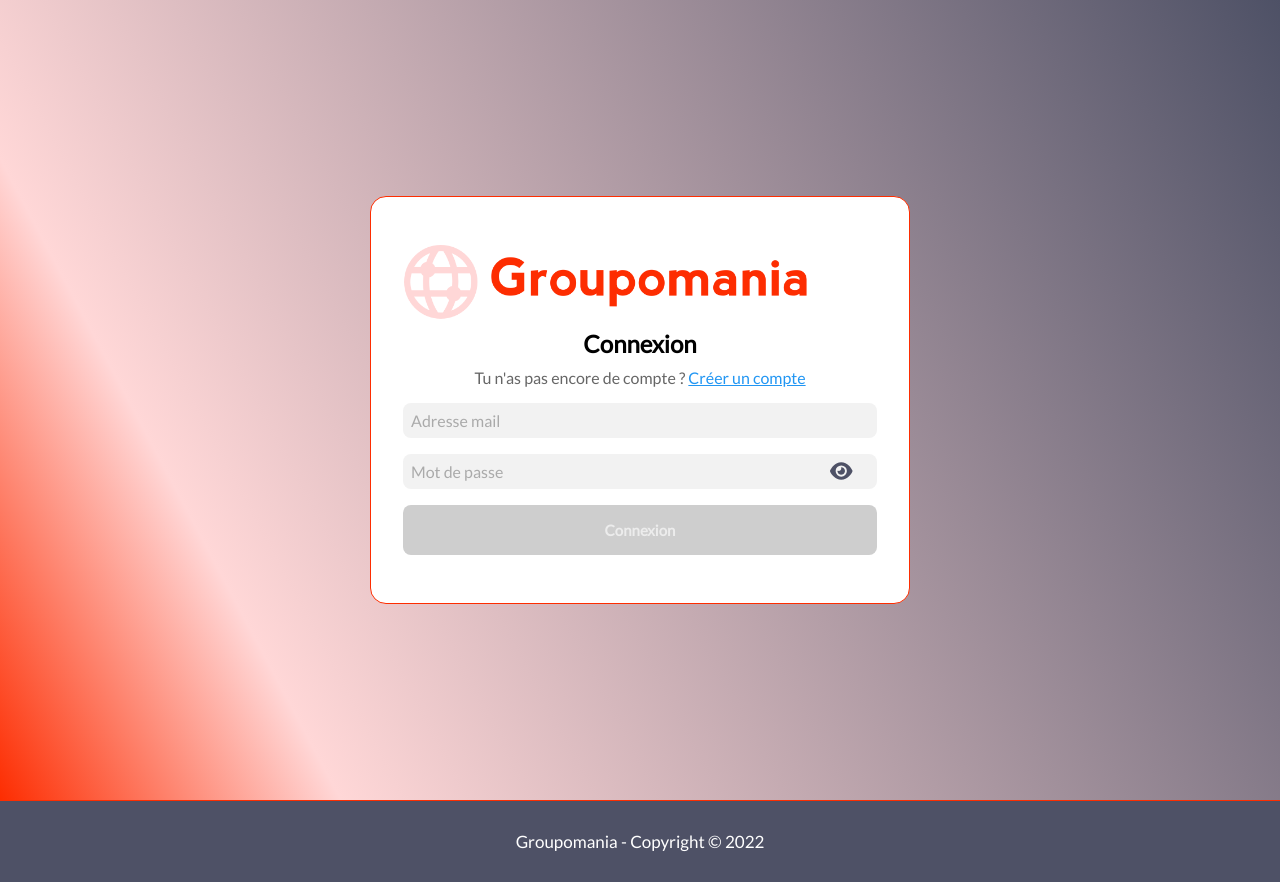
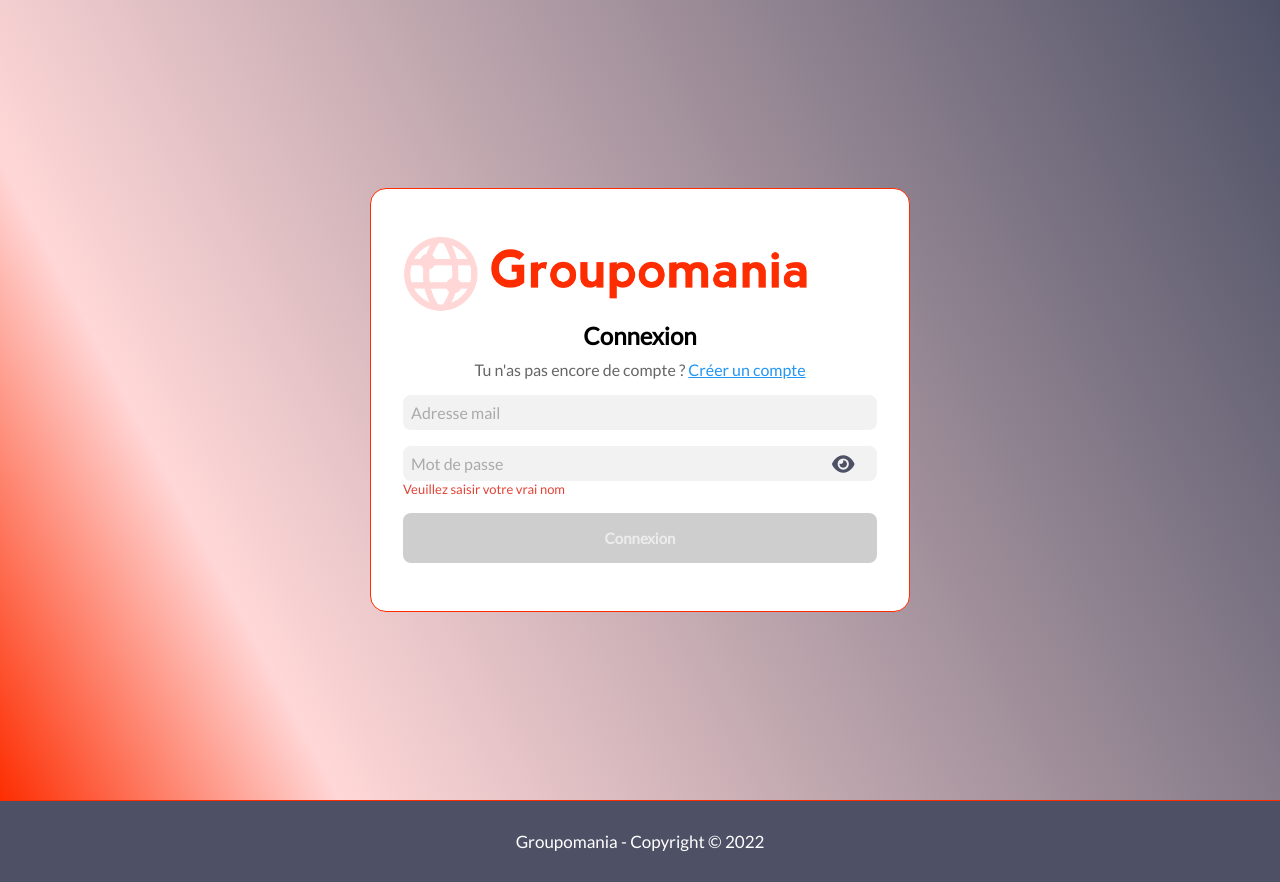
Before and after one commit to Mathieu-Franchi/Mathieu-Franchi_7_09062022, a Vue app in the folder front/: page /authentification in a window 1280 px wide. Built offline with nearby package versions, Linux system fonts and the light colour scheme.

Commit message:
loginregister prototype error field + better import fontawesome

```diff
--- a/front/public/index.html
+++ b/front/public/index.html
@@ -1,5 +1,5 @@
 <!DOCTYPE html>
-<html lang="">
+<html lang="fr">
   <head>
     <meta charset="utf-8">
     <meta http-equiv="X-UA-Compatible" content="IE=edge">
--- a/front/src/components/LoginRegister.vue
+++ b/front/src/components/LoginRegister.vue
@@ -1,36 +1,78 @@
 <template>
+    <!-- BODY BACKGROUND -->
     <div id="body">
+        <!-- CARD -->
         <div class="card">
-            <h1 class="logo__h1"><img class="logo__img" alt="Groupomania logo"
-                    src="../assets/logos/icon-left-font-modif.png"></h1>
+            <!-- LOGO -->
+            <h1 class="logo__h1">
+                <img class="logo__img" alt="Groupomania logo"
+                src="../assets/logos/icon-left-font-modif.png">
+            </h1>
+            <!-- CARD TITLE -->
             <h2 class="card__title" v-if="mode == 'login'">Connexion</h2>
             <h2 class="card__title" v-else>Inscription</h2>
-            <p class="card__subtitle" v-if="mode == 'login'">Tu n'as pas encore de compte ? <span class="card__action"
-                    @click="switchToCreateAccount(); ">Créer un compte</span></p>
-            <p class="card__subtitle" v-else>Tu as déjà un compte ? <span class="card__action"
-                    @click="switchToLogin()">Se
-                    connecter</span></p>
+            <!-- SWITCH MODE -->
+            <p class="card__subtitle" v-if="mode == 'login'">Tu n'as pas encore de compte ?
+                <span class="card__action" @click="switchToCreateAccount();">
+                    Créer un compte
+                </span>
+            </p>
+            <p class="card__subtitle" v-else>Tu as déjà un compte ?
+                <span class="card__action" @click="switchToLogin()">
+                    Se connecter
+                </span>
+            </p>
+            <!-- FORM -->
             <form  v-on:submit.prevent="whatForm()">
+                <!-- EMAIL -->
+                <div class="form-row">
+                    <div class="input__error">
 
+                        <input v-model="email" @focusout="mailTest()"
+                        required
+                        :style="{outline: 'solid 2px' + mailOutline}"
+                        class="form-row__input"
+                        type="text"
+                        aria-label="Email" placeholder="Adresse mail" />
+                        <p class="errorMsg">{{mailError}}</p>
+                    </div>
+                </div>
+                <!-- NAME LASTNAME -->
+                <div class="form-row" v-if="mode == 'create'">
+                    <div class="input__error">
+
+                        <input v-model="name" @focusout="nameTest()"
+                        required minlength="1" maxlength="16"
+                        class="form-row__input" type="text"
+                        aria-label="Name" placeholder="Prénom" />
+                        <p class="errorMsg">Veuillez saisir votre vrai nom</p>
+                    </div>
+                    <div class="input__error">
+                        <input v-model="lastname" @focusout="lastnameTest()"
+                        required minlength="2" maxlength="16"
+                        class="form-row__input"
+                        type="text"
+                        aria-label="Lastname" placeholder="Nom" />
+                        <p class="errorMsg">Veuillez saisir votre vrai nom</p>
+                    </div>
+                </div>
+                <!-- PASSWORD -->
                 <div class="form-row">
-                    <input v-model="email" @focusout="mailTest()" @keyup="this.$store.commit('clearStatus')" required class="form-row__input" type="text" placeholder="Adresse mail" />
+                    <div class="input__error">
+                        <div class="relative" style="position: relative; width: 100%;">
+                            <input v-model="password" @focusout="passwordTest()" required maxlength="32"
+                                style="padding-right: 66px; width: 100%;" class="form-row__input password__type" type="password"
+                                aria-label="Password" placeholder="Mot de passe" />
+                            <!-- BUTTON UNMASK PASSWORD -->
+                            <button @click="toggleMaskPassword" class="eye__button" type="button">
+                                <FontAwesome v-if="toggleMask" class="fa__eye__mask" aria-hidden="true" icon="fa-solid fa-eye-slash" />
+                                <FontAwesome v-else class="fa__eye" aria-hidden="true" icon="fa-solid fa-eye" />
+                            </button>
+                        </div>
+                        <div class="errorMsg">Veuillez saisir votre vrai nom</div>
+                    </div>
                 </div>
-                <div class="form-row" v-if="mode == 'create'">
-                    <input v-model="name" @focusout="nameTest()" @keyup="this.$store.commit('clearStatus')" required minlength="1" maxlength="26" class="form-row__input" type="text" placeholder="Prénom" />
-                    <input v-model="lastname" @focusout="lastnameTest()" @keyup="this.$store.commit('clearStatus')" required minlength="2" maxlength="16" class="form-row__input" type="text" placeholder="Nom" />
-                </div>
-                <div class="form-row">
-                    <input v-model="password" @focusout="passwordTest()" @keyup="this.$store.commit('clearStatus')" required class="form-row__input password__type" type="password"
-                        aria-label="Password" placeholder="Mot de passe" />
-                    <button @click="toggleMaskPassword" class="eye__button" type="button">
-                        <FontAwesome v-if="toggleMask" class="fa__eye__mask" aria-hidden="true"
-                            icon="fa-solid fa-eye-slash" />
-                        <FontAwesome v-else class="fa__eye" aria-hidden="true" icon="fa-solid fa-eye" />
-                    </button>
-                </div>
-                <div class="regex-mdp" v-if="mode == 'create'">
-                    <div class="msg"></div>
-                </div>
+                <!-- MESSAGE ERROR -->
                 <div class="form-row" style="color: red;" v-if="mode == 'login' && status.includes('error_login')">
                     Adresse mail et/ou mot de passe invalide
                 </div>
@@ -40,7 +82,8 @@
                 <div class="form-row" style="color: red;" v-if="mode == 'create' && status.includes('error_create')">
                     Champs invalide
                 </div>
-                <div class="form-row" style="justify-content: flex-start; flex-direction: column; align-items: flex-start;" v-if="mode == 'create' && this.password != ''">
+                <!-- REGEX PASSWORD VALIDATION -->
+                <div class="form-row" style="flex-direction: column; align-items: flex-start;" v-if="mode == 'create' && this.password != ''">
                     <div class="regex" :style="{color: regexMinimum.test(password) ? 'green' : 'red'}">
                         Minimum 6 caractères &nbsp;
                         <FontAwesome v-if="regexMinimum.test(password)" icon="fa-solid fa-circle-check"/>
@@ -67,7 +110,7 @@
                         <FontAwesome v-else icon="fa-solid fa-circle-xmark" />
                     </div>
                     <div class="regex" :style="{color: regexSpecial.test(password) ? 'green' : 'red'}">
-                        Minimum 1 caractère spécial &nbsp;
+                        Minimum 1 caractère spécial : [@$!%*?&] &nbsp;
                         <FontAwesome v-if="regexSpecial.test(password)" icon="fa-solid fa-circle-check"/>
                         <FontAwesome v-else icon="fa-solid fa-circle-xmark"/>
                         </div>
@@ -77,13 +120,14 @@
                         <FontAwesome v-else icon="fa-solid fa-circle-xmark"/>
                     </div>
                 </div>
+                <!-- BUTTON SUBMIT -->
                 <div class="form-row">
-                    <button @click="login()" class="button" :class="{ 'button--disabled': !validatedFields || !regexFields }"
+                    <button @click="login($event)" class="button" :class="{ 'button--disabled': !regexFields }"
                         v-if="mode == 'login'">
                         <span v-if="status.includes('loading-login')">Connexion en cours...</span>
                         <span v-else>Connexion</span>
                     </button>
-                    <button @click="createAccount()" class="button" :class="{ 'button--disabled': !validatedFields || !regexFields }"
+                    <button @click="createAccount($event)" class="button" :class="{ 'button--disabled': !regexFields }"
                         v-else>
                         <span v-if="status.includes('loading-account')">Création en cours...</span>
                         <span v-else>Créer mon compte</span>
@@ -95,7 +139,7 @@
 </template>
 
 <script>
-import { mapState, mapMutations } from 'vuex'
+import { mapState } from 'vuex'
 export default {
     name: 'LoginRegister',
     data: function () {
@@ -109,15 +153,18 @@ export default {
             password: '',
             //For toggle mask password text
             toggleMask: false,
+            //For unshow error when typing
+            showError: false,
             /*------- REGEX --------*/
             //regex mail
             regexMail: new RegExp (/^\w+([.-]?\w+)*@\w+([.-]?\w+)*(\.\w{2,3})+$/),
             //regex name
             regexName: new RegExp (/^(?=.{1,26}$)[a-zA-Zçäãâàáéêèëïìíîüùúûæöóòôñ]+(?:[-'\s][a-zA-Zçäãâàáéêèëïìíîüùúûöóòôæñ]+)*$/),
+            //regex lastname
             regexLastname: new RegExp (/^(?=.{2,16}$)[a-zA-Zçäãâàáéèêëïìíîüùúûæöóòôñ]+(?:[-'\s][a-zA-Zçäãâàáéêèëïìíîüùúûöóòôæñ]+)*$/),
             //regex password
             regexPassword: new RegExp (/^(?=.*[a-z])(?=.*[A-Z])(?=.*\d)(?=.*[@$!%*?&])[A-Za-z\d@$!%*?&]{6,32}$/),
-            /*------- REGEX ISOLATE --------*/
+            /*------- REGEX ISOLATE PASSWORD --------*/
             regexMinimum: new RegExp (/^.{6,}$/),
             regexMaximum: new RegExp (/^.{0,32}$/),
             regexNumber: new RegExp (/.*[0-9].*/),
@@ -125,32 +172,19 @@ export default {
             regexUppercase: new RegExp (/.*[A-Z].*/),
             regexSpecial: new RegExp (/.*[@$!%*?&].*/),
             regexSpace: new RegExp(/^\S*$/),
+            //field style error
+            errorColor: '#FF0000',
+            succeedColor: '#4CBB17',
+            mailOutline: undefined,
+            mailTyping: false,
         }
     },
 
     computed: {
-        validatedFields: function () {
-
-            if (this.mode == 'create') {
-                if (this.email != "" && this.name != "" && this.lastname != "" && this.password != "") {
-                    return true;
-                } else {
-
-                    return false;
-                }
-            } else {
-                if (this.email != "" && this.password != "") {
-                    return true;
-                } else {
-
-                    return false;
-                }
-            }
-        },
         regexFields: function() {
             if (this.mode == 'create') {
                 if (this.regexMail.test(this.email) === true && this.regexPassword.test(this.password) === true
-                && this.regexName.test(this.name) === true && this.regexName.test(this.name) === true) {
+                && this.regexName.test(this.name) === true && this.regexLastname.test(this.lastname) === true) {
                     return true;
                 } else {
 
@@ -168,13 +202,11 @@ export default {
          ...mapState(['status'])
     },
     methods: {
-        ...mapMutations(['addStatus','removeStatus']),
         switchToCreateAccount: function () {
             this.mode = 'create';
         },
         switchToLogin: function () {
             this.mode = 'login';
-
         },
         whatForm: function () {
             if (this.mode == 'login'){
@@ -185,7 +217,8 @@ export default {
             }
         },
 
-        login: function () {
+        login: function (event) {
+            event.preventDefault();
             if(this.regexFields == true){
 
                 const self = this;
@@ -194,15 +227,11 @@ export default {
                     password: this.password,
                 }).then(function () {
                     self.$router.push('/');
-                }, function (error) {
-                    console.log(error);
                 })
             }
-            else{
-                console.log('nope-login');
-            }
         },
-        createAccount: function () {
+        createAccount: function (event) {
+            event.preventDefault();
             if (this.regexFields == true) {
                 const self = this;
                 this.$store.dispatch('createAccount', {
@@ -212,12 +241,7 @@ export default {
                     lastname: this.lastname,
                 }).then(function () {
                     self.login();
-                }, function (error) {
-                    console.log(error);
                 })
-            }
-            else {
-                console.log('nope-create');
             }
         },
         toggleMaskPassword: function () {
@@ -233,10 +257,55 @@ export default {
             }
         },
         /******REGEX TEST ******/
+        mailTest: function (){
+            // if(this.mailTyping == false){
+
+            //     this.mailTyping = true;
+                let test = this.regexMail.test(this.email);
+                if(test)
+                {
+                    this.mailOutline = this.succeedColor;
+
+                }
+                else{
+                    this.mailOutline = this.errorColor
+                    if (this.email.length == 0) {
+                        this.mailError = 'Veuillez remplir le champ'
+                    }
+                    else{
+                        this.mailError = 'Veuillez saisir une vrai adresse email'
+                    }
+                }
+            // }else{
+            //     return;
+            // }
+
+        },
+        // mailTestTyping: function (){
+        //     if(this.mailTyping){
+        //         let test = this.regexMail.test(this.email);
+        //         if(test)
+        //         {
+        //             this.mailOutline = this.succeedColor;
+
+        //         }
+        //         else{
+
+
+
+        //                 this.mailOutline = this.errorColor
+        //                 this.mailError = 'Veuillez saisir une vrai adresse email'
+
+        //         }
+        //     }else{
+        //         return;
+        //     }
+
+        // },
         passwordTest: function (){
             let test = this.regexPassword.test(this.password);
             console.log(test + 'password')
-            if(this.regexPassword.test(this.password) === true)
+            if(test)
             {
                 return true;
             }
@@ -244,21 +313,11 @@ export default {
                 return false;
             }
         },
-        mailTest: function (){
-            let test = this.regexMail.test(this.email);
-            console.log(test + 'mail')
-            if(test === true)
-            {
-                return true;
-            }
-            else{
-                return false;
-            }
-        },
+
         nameTest: function (){
             let test = this.regexName.test(this.name);
             console.log(test + 'name')
-            if(test === true)
+            if(test)
             {
                 return true;
             }
@@ -269,7 +328,7 @@ export default {
         lastnameTest: function (){
             let test = this.regexLastname.test(this.lastname);
             console.log(test + 'lastname')
-            if(test === true)
+            if(test)
             {
                 return true;
             }
@@ -302,7 +361,15 @@ export default {
     margin: 16px 0px;
     gap: 16px;
     flex-wrap: wrap;
-    position: relative;
+    .input__error{
+        flex: 1;
+        display: flex;
+        flex-direction: column;
+        .errorMsg{
+            color: #E34234;
+            font-size: 13px;
+        }
+    }
 }
 .logo__h1 {
 
@@ -335,7 +402,6 @@ export default {
     flex: 1;
     min-width: 100px;
     color: black;
-
 }
 .eye__button{
     position: absolute;
@@ -344,9 +410,10 @@ export default {
     border: none;
     border-radius: 0px 8px 8px 0px;
     height: 32px;
-    width: 70px;
+    width: 65px;
     background-color: rgb(242, 242, 242);
     right: 1px;
+    top: 2px;
     cursor: pointer;
 }
 .fa__eye {
@@ -439,6 +506,4 @@ export default {
         padding: 20px;
     }
 }
-
-
 </style>
--- a/front/src/components/ProfilComponent.vue
+++ b/front/src/components/ProfilComponent.vue
@@ -6,7 +6,7 @@
         <div class="input-group">
           <input type="file" class="profil__img__file" aria-label="Upload">
           <button class="btn__file" type="button">
-            <!-- <FontAwesome class="fa__img" :icon="{ prefix: 'fas', iconName: 'bars' }" /> -->
+
           </button>
           <div class="fields">{{userInfos.email}}</div>
           <div class="fields">{{userInfos.name}}</div>
--- a/front/src/store/index.js
+++ b/front/src/store/index.js
@@ -60,10 +60,6 @@ const store = createStore({
       state.status = state.status.filter(status => {
         return status != statusToRemove;
       });
-    },
-    clearStatus: function (state) {
-      state.status.length = 0;
-      console.log('testcomit')
     },
     logUser: function (state, user) {
       instance.defaults.headers.common['Authorization'] = 'bearer ' + user.token;
--- a/front/src/views/profilView.vue
+++ b/front/src/views/profilView.vue
@@ -6,7 +6,7 @@
   <!-- TRANSITION MODAL CREATEPOST -->
   <transition name="slider">
     <!-- MODAL CREATE POST -->
-    <CreatePostComponent v-show="showCreatePost"
+    <CreatePostComponent v-if="showCreatePost"
     @refresh-posts="this.$store.dispatch('getUserFeed', user.userId);"
     @show-modal="showModalCreatePost()" />
   </transition>
@@ -86,9 +86,6 @@ export default {
         .then(() => {
           this.$store.dispatch('getUserFeed', this.user.userId);
         })
-        .catch((error) => {
-          console.log(error);
-        });
     },
     showModalCreatePost: function () {
       this.showCreatePost = !this.showCreatePost
```
Also changed, not shown: front/src/main.js (+5 -5 lines), front/src/views/HomeView.vue (+4 -4 lines).
